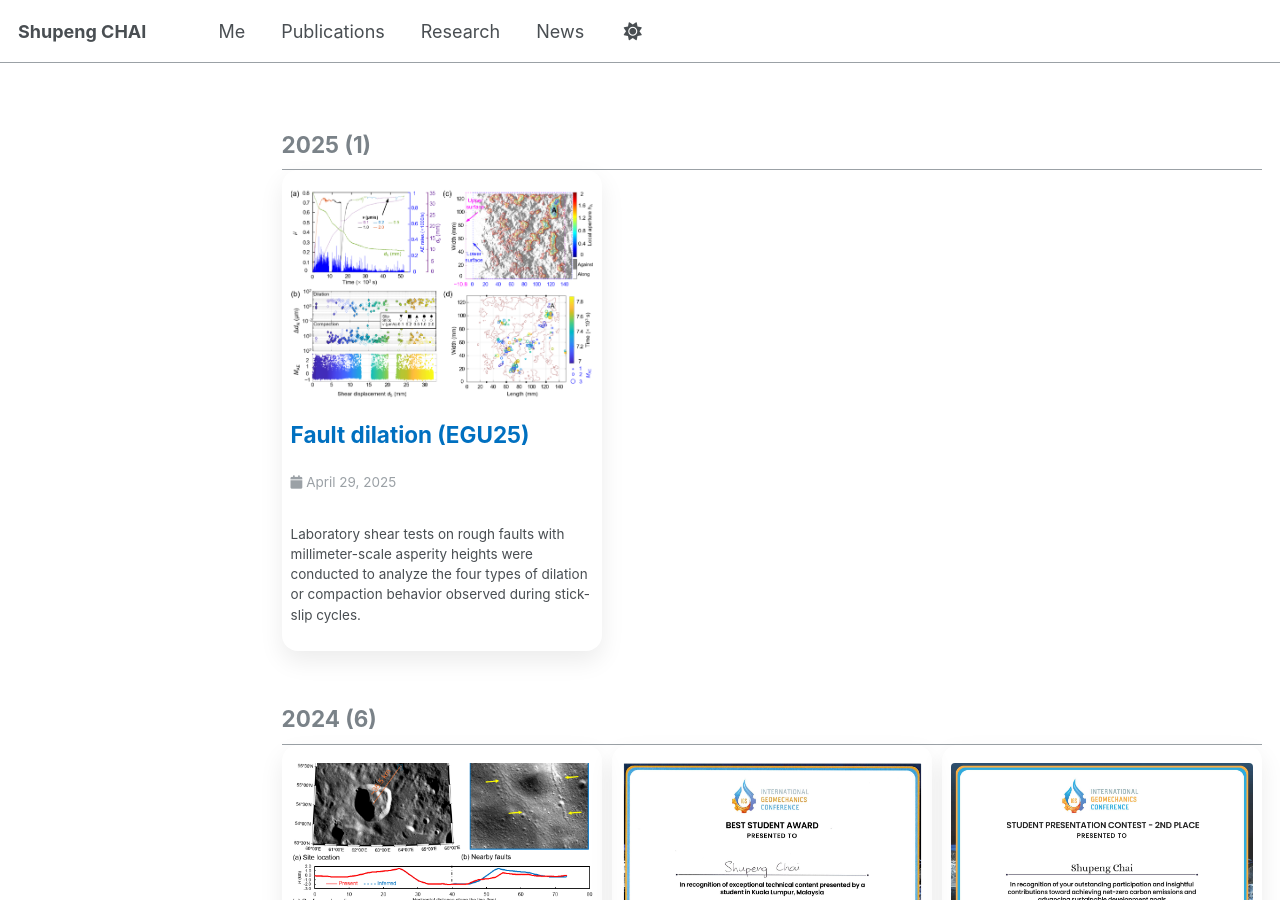
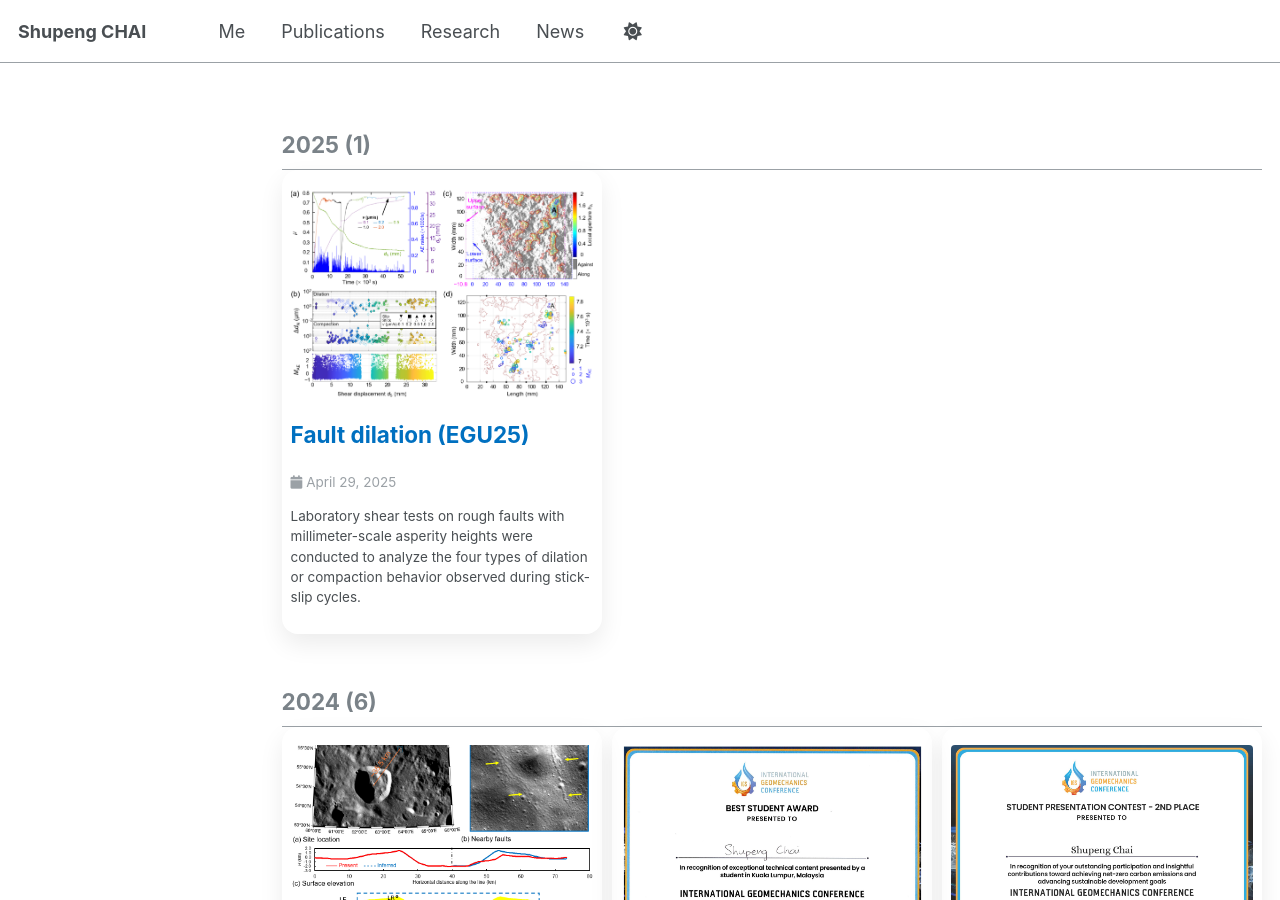
Before and after one commit to spchai/spchai.github.io, a Jekyll site: the page built from _pages/year-archive.html, in a window 1280 px wide and 900 px high. Built offline with Jekyll 4.4.1, drawn with Linux system fonts in a browser that asks for light colours.

Commit message:
Update year-archive.html

```diff
--- a/_pages/year-archive.html
+++ b/_pages/year-archive.html
@@ -60,11 +60,11 @@
           </div>
 
           {% if post.collection == 'teaching' %}
-            <p> {{ post.type }}, <i>{{ post.venue }}</i>, {{ post.date | default: "1900-01-01" | date: "%Y" }} </p>
+            <div> {{ post.type }}, <i>{{ post.venue }}</i>, {{ post.date | default: "1900-01-01" | date: "%Y" }} </div>
           {% elsif post.collection == 'publications' %}
-            <p>Published in <i>{{ post.venue }}</i>, {{ post.date | default: "1900-01-01" | date: "%Y" }} </p>
+            <div>Published in <i>{{ post.venue }}</i>, {{ post.date | default: "1900-01-01" | date: "%Y" }} </div>
           {% elsif post.date %}
-            <p class="page__meta"> <i class="fa fa-calendar" aria-hidden="true"></i> <time datetime="{{ post.date | default: "1900-01-01" | date_to_xmlschema }}">{{ post.date | default: "1900-01-01" | date: " %B %d, %Y" }}</time></p>
+            <div class="page__meta"> <i class="fa fa-calendar" aria-hidden="true"></i> <time datetime="{{ post.date | default: "1900-01-01" | date_to_xmlschema }}">{{ post.date | default: "1900-01-01" | date: " %B %d, %Y" }}</time></div>
           {% endif %}
 
           {% if post.excerpt %}
```
